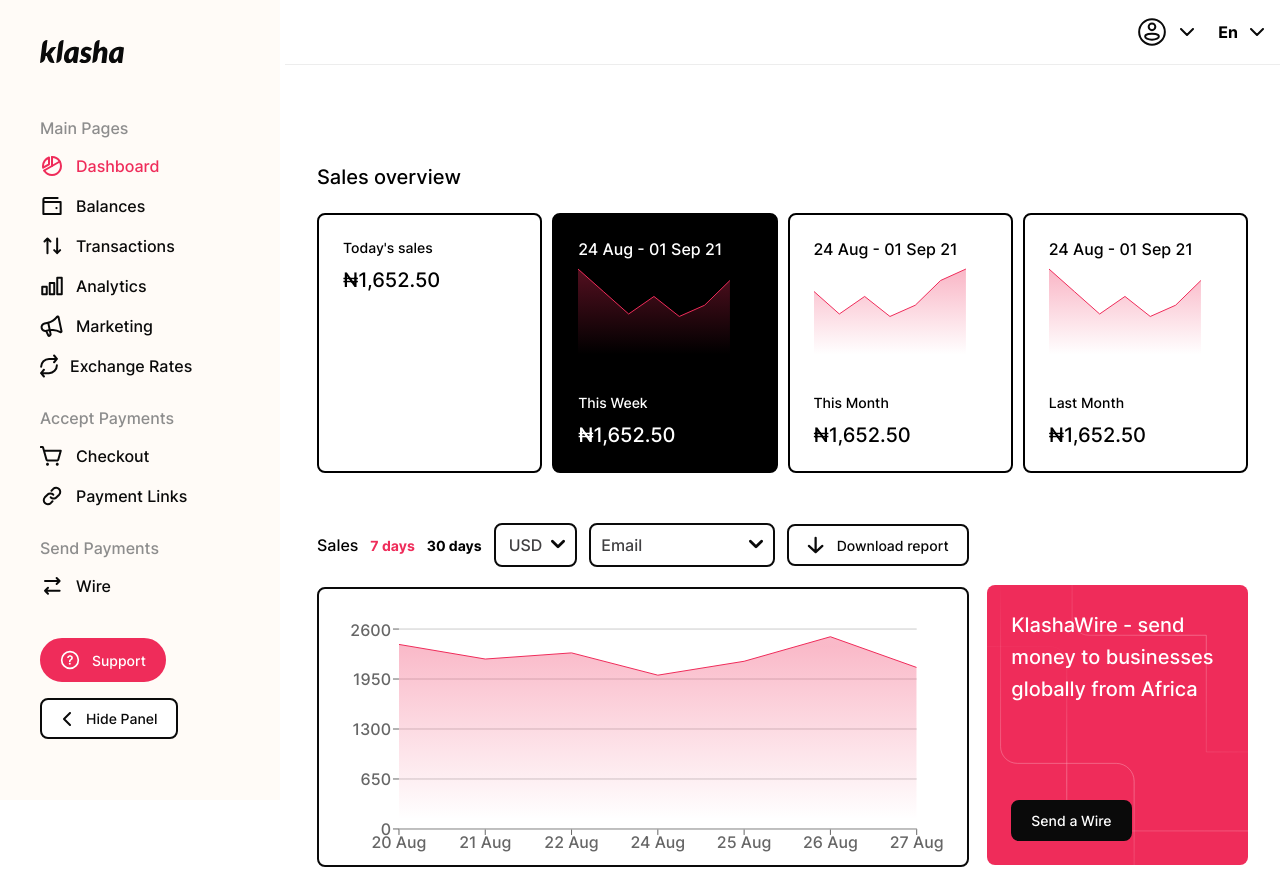
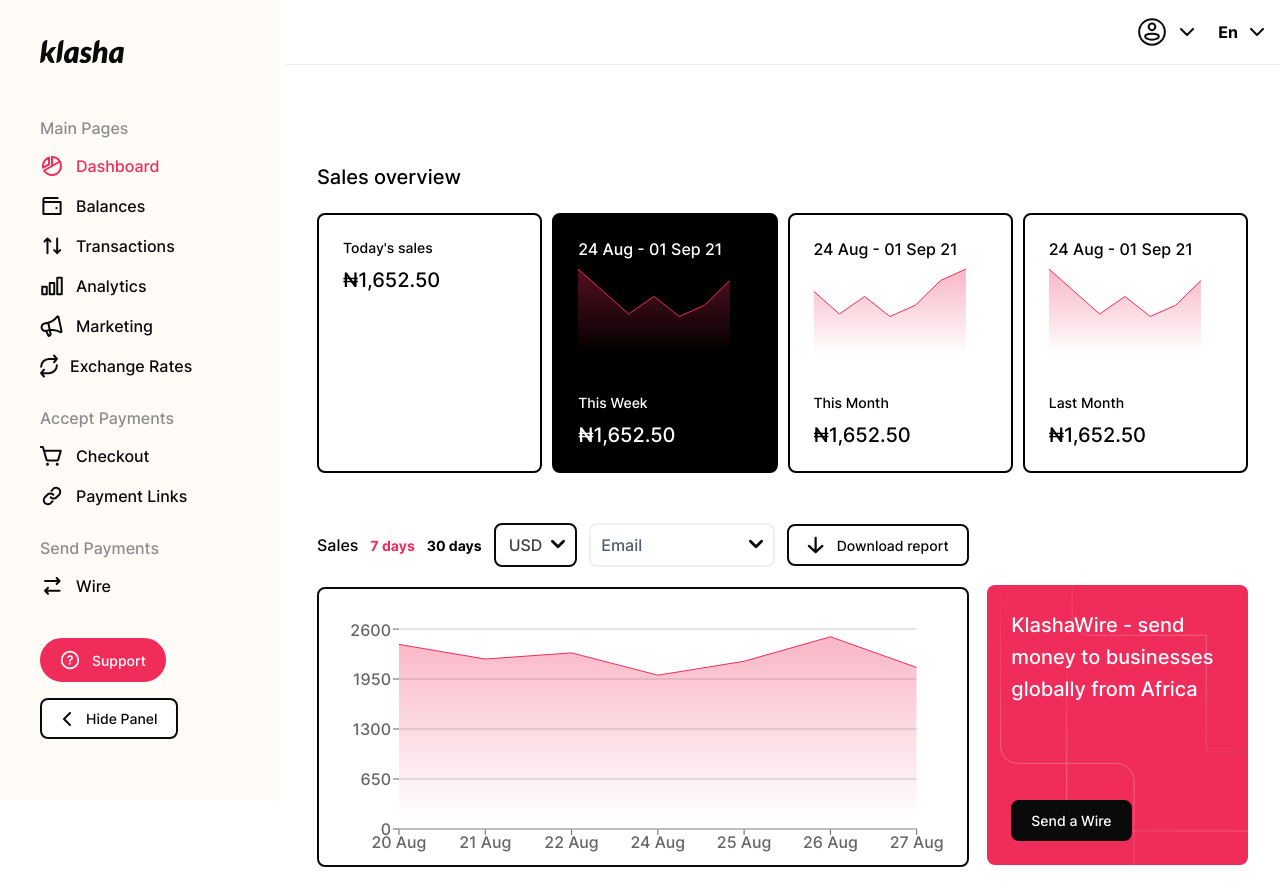
Before and after one commit to Taiwobello/klasha-assessment, a Next.js app: page / in a window 1280 px wide. Built offline with nearby package versions, Linux system fonts and the light colour scheme.

Commit message:
style unselected component

```diff
--- a/src/components/select/Select.module.scss
+++ b/src/components/select/Select.module.scss
@@ -1,4 +1,4 @@
-$placeholder: #414042;
+$placeholder: #565c69;
 
 .select-wrapper {
   background-color: white;
@@ -11,7 +11,11 @@
   display: inline-block;
   border-radius: 0.8rem;
   width: 20rem;
-  border: 0.2rem solid #0a0a0a;
+  border: 0.2rem solid #f0f0f0;
+
+  &.selected {
+    border-color: #0a0a0a;
+  }
 
   &.active {
     z-index: 5;
--- a/src/components/select/Select.tsx
+++ b/src/components/select/Select.tsx
@@ -28,6 +28,8 @@
     className,
     fitContent,
   } = props;
+
+  console.log("value", value);
 
   const [showDropdown, setShowDropdown] = useState(false);
   const [selectedMap, setSelectedMap] = useState<any>({});
@@ -126,6 +128,7 @@
           showDropdown ? styles.active : "",
           responsive && styles.responsive,
           fitContent && styles["fit-content"],
+          value && styles.selected,
           className,
         ].join(" ")}
         onClick={handleSelectClick}
```
